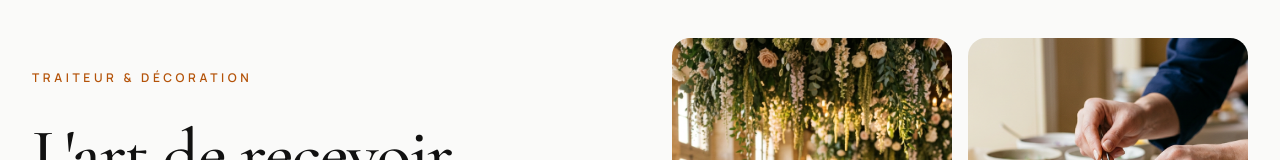
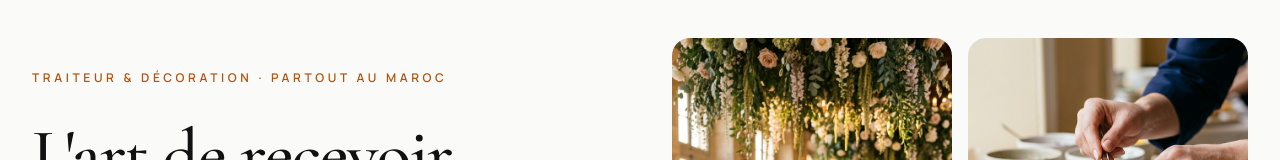
Before and after one commit to aryamproo/nora-creation, a Next.js app: page / in a window 1280 px wide. Shown: the part 123-283 px from the top of the page. Built offline with nearby package versions, Linux system fonts and the light colour scheme.

Commit message:
Mention service coverage across Morocco

```diff
--- a/app/layout.tsx
+++ b/app/layout.tsx
@@ -18,7 +18,7 @@ const sans = Manrope({
 export const metadata: Metadata = {
   title: 'Nora Création — Traiteur & Décoration Événementielle',
   description:
-    "Nora Création, traiteur gastronomique et décoratrice événementielle : mariages, anniversaires, événements d'entreprise. Des réceptions sur mesure, élégantes et inoubliables.",
+    "Nora Création, traiteur gastronomique et décoratrice événementielle : mariages, anniversaires, événements d'entreprise. Basés à Oujda, nous intervenons partout au Maroc pour des réceptions sur mesure, élégantes et inoubliables.",
   icons: {
     icon: [{ url: '/favicon.svg', type: 'image/svg+xml' }],
   },
--- a/components/contact.tsx
+++ b/components/contact.tsx
@@ -22,7 +22,7 @@ export function Contact() {
             </li>
             <li className="flex items-center gap-3">
               <MapPin className="size-5 text-amber-400" aria-hidden="true" />
-              Oujda et alentours
+              Basés à Oujda, nous intervenons partout au Maroc
             </li>
           </ul>
         </div>
--- a/components/hero.tsx
+++ b/components/hero.tsx
@@ -7,7 +7,7 @@ export function Hero() {
   return (
     <section className="mx-auto grid max-w-7xl items-center gap-12 px-5 pb-20 pt-12 md:px-8 lg:grid-cols-2 lg:gap-16 lg:pb-28 lg:pt-20">
       <div className="flex flex-col gap-8">
-        <p className="text-xs font-semibold uppercase tracking-[0.3em] text-accent">Traiteur & Décoration</p>
+        <p className="text-xs font-semibold uppercase tracking-[0.3em] text-accent">Traiteur & Décoration · Partout au Maroc</p>
         <h1 className="text-balance font-serif text-5xl font-medium leading-[1.05] tracking-tight md:text-6xl lg:text-7xl">
           L&apos;art de recevoir, <em className="font-normal italic text-accent">sublimé</em>.
         </h1>
--- a/components/site-footer.tsx
+++ b/components/site-footer.tsx
@@ -9,7 +9,7 @@ export function SiteFooter() {
             <img src="/logo-full.svg" alt="Nora Création" className="h-12 w-auto object-contain" />
           </a>
           <p className="max-w-xs text-sm leading-relaxed text-muted-foreground">
-            Traiteur gastronomique et décoration événementielle pour des réceptions élégantes et inoubliables.
+            Traiteur gastronomique et décoration événementielle pour des réceptions élégantes et inoubliables, partout au Maroc.
           </p>
         </div>
 
```
